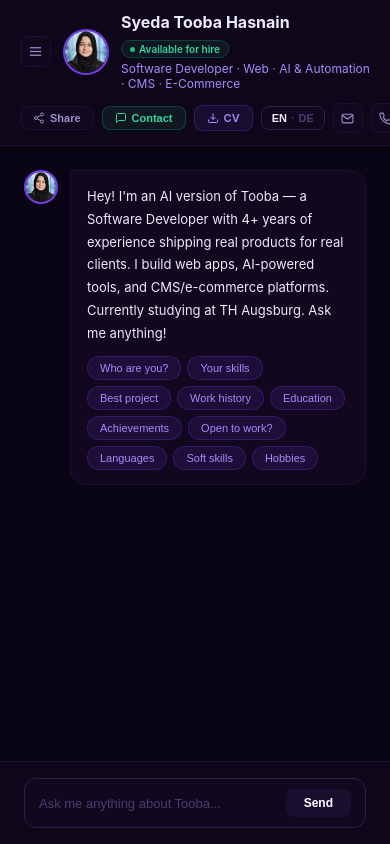
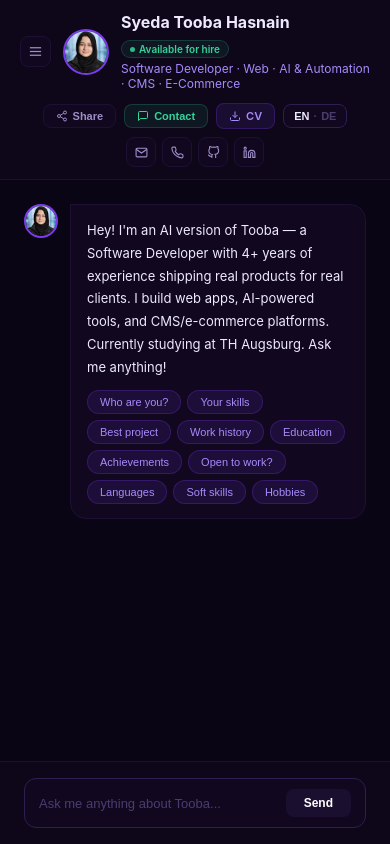
Before and after one commit to toobahasnain/tooba.ai, a Next.js app: page / in a window 390 px wide. Built offline with nearby package versions, Linux system fonts and the light colour scheme.

Commit message:
Final features — contact form, share button, mobile fixes, updated README

```diff
--- a/app/page.tsx
+++ b/app/page.tsx
@@ -186,7 +186,7 @@ const copyMessage = (text: string, index: number) => {
 
       {/* HEADER */}
       <header style={{background:C.header, borderBottom:`1px solid ${C.border}`, padding:'12px 20px', flexShrink:0}}>
-        <div style={{display:'flex', alignItems:'center', justifyContent:'space-between', gap:'12px', flexWrap:'wrap'}}>
+        <div style={{display:'flex', alignItems:'center', justifyContent:'space-between', gap:'12px', flexWrap:'wrap'}} className="header-top">
           <div style={{display:'flex', alignItems:'center', gap:'12px'}}>
 
             {/* Mobile hamburger */}
@@ -273,7 +273,7 @@ onClick={() => {
               { href:'https://github.com/toobahasnain', title:'GitHub', icon:<svg width="13" height="13" viewBox="0 0 24 24" fill="none" stroke={C.textSub} strokeWidth="2"><path d="M9 19c-5 1.5-5-2.5-7-3m14 6v-3.87a3.37 3.37 0 0 0-.94-2.61c3.14-.35 6.44-1.54 6.44-7A5.44 5.44 0 0 0 20 4.77 5.07 5.07 0 0 0 19.91 1S18.73.65 16 2.48a13.38 13.38 0 0 0-7 0C6.27.65 5.09 1 5.09 1A5.07 5.07 0 0 0 5 4.77a5.44 5.44 0 0 0-1.5 3.78c0 5.42 3.3 6.61 6.44 7A3.37 3.37 0 0 0 9 18.13V22"/></svg> },
               { href:'https://www.linkedin.com/in/syeda-tooba-hasnain-a9a17119a/', title:'LinkedIn', icon:<svg width="13" height="13" viewBox="0 0 24 24" fill="none" stroke={C.textSub} strokeWidth="2"><path d="M16 8a6 6 0 0 1 6 6v7h-4v-7a2 2 0 0 0-2-2 2 2 0 0 0-2 2v7h-4v-7a6 6 0 0 1 6-6z"/><rect x="2" y="9" width="4" height="12"/><circle cx="4" cy="4" r="2"/></svg> },
             ].map(({href, title, icon}) => (
-              <a key={title} href={href} target={href.startsWith('http') ? '_blank' : undefined} rel="noopener noreferrer"
+              <a key={title} href={href} target={href.startsWith('http') ? '_blank' : undefined} rel="noopener noreferrer" className="hide-mobile"
                 style={{width:'30px', height:'30px', borderRadius:'8px', background:C.bgCard, border:`1px solid ${C.border}`, display:'flex', alignItems:'center', justifyContent:'center', textDecoration:'none', flexShrink:0}}
                 title={title}>{icon}</a>
             ))}
@@ -281,6 +281,33 @@ onClick={() => {
         </div>
 
         {/* Skills */}
+
+
+        {/* Mobile social icons row */}
+<div className="mobile-icons" style={{display:'none', gap:'6px', marginTop:'8px', flexWrap:'wrap', justifyContent:'center'}}>
+  <a href="mailto:toobadeutsch@gmail.com"
+    style={{width:'30px', height:'30px', borderRadius:'8px', background:C.bgCard, border:`1px solid ${C.border}`, display:'flex', alignItems:'center', justifyContent:'center', textDecoration:'none'}} title="Email">
+    <svg width="13" height="13" viewBox="0 0 24 24" fill="none" stroke={C.textSub} strokeWidth="2"><path d="M4 4h16c1.1 0 2 .9 2 2v12c0 1.1-.9 2-2 2H4c-1.1 0-2-.9-2-2V6c0-1.1.9-2 2-2z"/><polyline points="22,6 12,13 2,6"/></svg>
+  </a>
+  <a href="tel:+491631465933"
+    style={{width:'30px', height:'30px', borderRadius:'8px', background:C.bgCard, border:`1px solid ${C.border}`, display:'flex', alignItems:'center', justifyContent:'center', textDecoration:'none'}} title="Phone">
+    <svg width="13" height="13" viewBox="0 0 24 24" fill="none" stroke={C.textSub} strokeWidth="2"><path d="M22 16.92v3a2 2 0 0 1-2.18 2 19.79 19.79 0 0 1-8.63-3.07A19.5 19.5 0 0 1 4.69 13a19.79 19.79 0 0 1-3.07-8.67A2 2 0 0 1 3.54 2h3a2 2 0 0 1 2 1.72c.127.96.361 1.903.7 2.81a2 2 0 0 1-.45 2.11L7.91 9.91a16 16 0 0 0 6.29 6.29l1.27-1.27a2 2 0 0 1 2.11-.45c.907.339 1.85.573 2.81.7A2 2 0 0 1 22 16.92z"/></svg>
+  </a>
+  <a href="https://github.com/toobahasnain" target="_blank" rel="noopener noreferrer"
+    style={{width:'30px', height:'30px', borderRadius:'8px', background:C.bgCard, border:`1px solid ${C.border}`, display:'flex', alignItems:'center', justifyContent:'center', textDecoration:'none'}} title="GitHub">
+    <svg width="13" height="13" viewBox="0 0 24 24" fill="none" stroke={C.textSub} strokeWidth="2"><path d="M9 19c-5 1.5-5-2.5-7-3m14 6v-3.87a3.37 3.37 0 0 0-.94-2.61c3.14-.35 6.44-1.54 6.44-7A5.44 5.44 0 0 0 20 4.77 5.07 5.07 0 0 0 19.91 1S18.73.65 16 2.48a13.38 13.38 0 0 0-7 0C6.27.65 5.09 1 5.09 1A5.07 5.07 0 0 0 5 4.77a5.44 5.44 0 0 0-1.5 3.78c0 5.42 3.3 6.61 6.44 7A3.37 3.37 0 0 0 9 18.13V22"/></svg>
+  </a>
+  <a href="https://www.linkedin.com/in/syeda-tooba-hasnain-a9a17119a/" target="_blank" rel="noopener noreferrer"
+    style={{width:'30px', height:'30px', borderRadius:'8px', background:C.bgCard, border:`1px solid ${C.border}`, display:'flex', alignItems:'center', justifyContent:'center', textDecoration:'none'}} title="LinkedIn">
+    <svg width="13" height="13" viewBox="0 0 24 24" fill="none" stroke={C.textSub} strokeWidth="2"><path d="M16 8a6 6 0 0 1 6 6v7h-4v-7a2 2 0 0 0-2-2 2 2 0 0 0-2 2v7h-4v-7a6 6 0 0 1 6-6z"/><rect x="2" y="9" width="4" height="12"/><circle cx="4" cy="4" r="2"/></svg>
+  </a>
+  <button onClick={() => setLanguage(language === 'en' ? 'de' : 'en')}className="hide-mobile"
+    style={{display:'flex', alignItems:'center', gap:'4px', background:C.bgCard, border:`1px solid ${C.borderHover}`, borderRadius:'8px', padding:'5px 10px', fontSize:'11px', fontWeight:700, cursor:'pointer', color:C.textSub}}>
+    <span style={{color: language === 'en' ? C.text : C.textMuted}}>EN</span>
+    <span style={{color:C.textMuted}}>·</span>
+    <span style={{color: language === 'de' ? C.text : C.textMuted}}>DE</span>
+  </button>
+</div>
         {/* Skills - hidden on mobile, shown on desktop */}
 <div className="skills-desktop" style={{display:'flex', flexWrap:'wrap', gap:'5px', marginTop:'10px'}}>
   {['React','Next.js','TypeScript','JavaScript','PHP','HTML·CSS'].map(s=>(
@@ -604,6 +631,13 @@ if (!emailRegex.test(contactForm.email)) {
         @media (max-width: 768px) {
   .skills-desktop { display: none !important; }
 }
+  @media (max-width: 768px) {
+  .mobile-icons { display: flex !important; }
+}
+  @media (max-width: 768px) {
+  .header-top { justify-content: center !important; }
+  .mobile-icons { display: flex !important; justify-content: center !important; }
+}
       `}
 
       </style>
```
Also changed, not shown: 1 other file (tests, documents, lock files or other folders).
